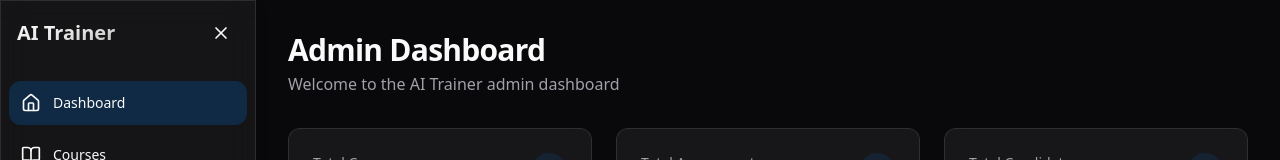
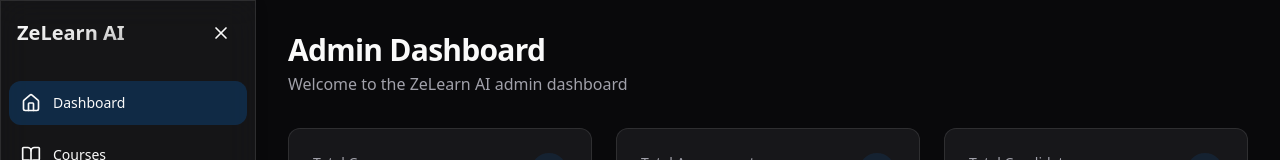
Before and after one commit to mohitgulati1999/ai-tutor-admin-panel, a React (Vite) app: page / in a window 1280 px wide. Shown: the top 160 px of the page. Built offline with nearby package versions, Linux system fonts and the light colour scheme.

Commit message:
Rename application to ZeLearn AI
Renamed the application from AI Trainer to ZeLearn AI.

```diff
--- a/index.html
+++ b/index.html
@@ -1,9 +1,10 @@
+
 <!DOCTYPE html>
 <html lang="en">
   <head>
     <meta charset="UTF-8" />
     <meta name="viewport" content="width=device-width, initial-scale=1.0" />
-    <title>admin-dashboard-ai-titans</title>
+    <title>ZeLearn AI</title>
     <meta name="description" content="Lovable Generated Project" />
     <meta name="author" content="Lovable" />
     <meta property="og:image" content="/og-image.png" />
--- a/src/components/Sidebar.tsx
+++ b/src/components/Sidebar.tsx
@@ -107,7 +107,7 @@ const Sidebar = () => {
         <div className="flex items-center justify-between h-16 px-4">
           <div className={cn("flex items-center", expanded ? "justify-between w-full" : "justify-center")}>
             {expanded && (
-              <h1 className="text-xl font-bold text-gradient">AI Trainer</h1>
+              <h1 className="text-xl font-bold text-gradient">ZeLearn AI</h1>
             )}
             <button
               onClick={() => setExpanded(!expanded)}
--- a/src/pages/Index.tsx
+++ b/src/pages/Index.tsx
@@ -24,8 +24,8 @@ const Index = () => {
       <PageHeader
         title={isAdmin ? "Admin Dashboard" : "Student Dashboard"}
         subtitle={isAdmin
-          ? "Welcome to the AI Trainer admin dashboard"
-          : "Welcome to your AI Trainer learning platform"
+          ? "Welcome to the ZeLearn AI admin dashboard"
+          : "Welcome to your ZeLearn AI learning platform"
         }
       />
 
```
